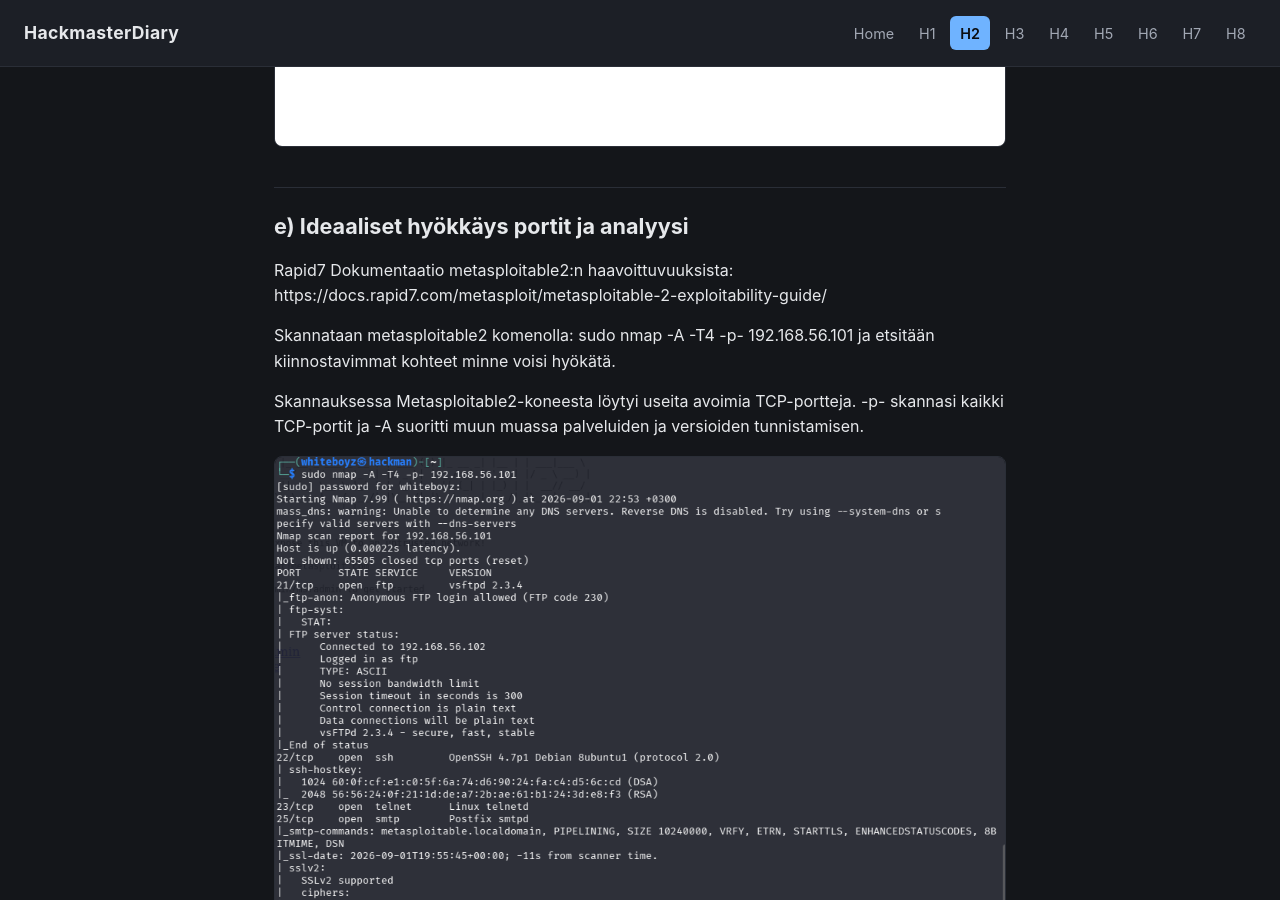
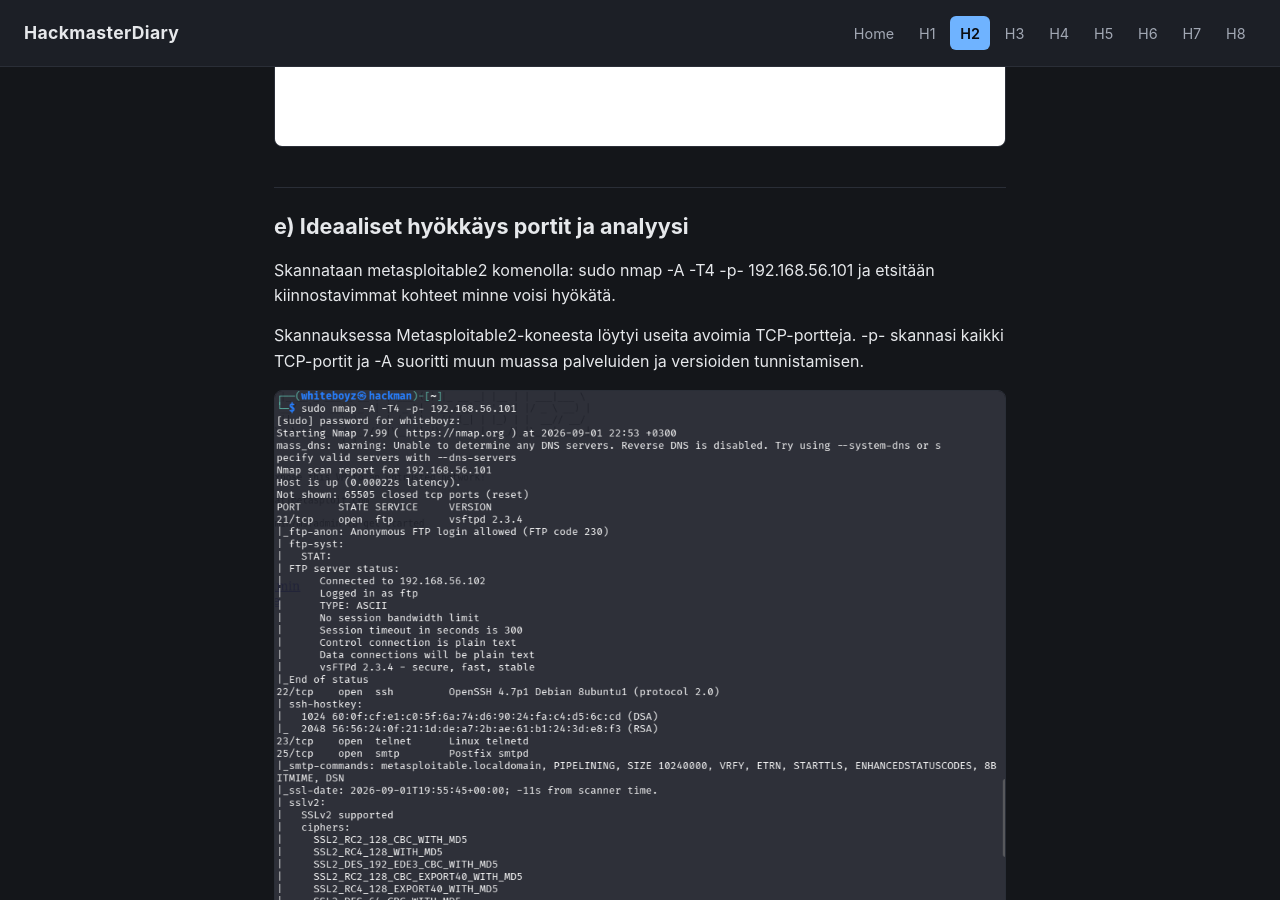
Before and after one commit to boyzcodez/HackmasterDiary, a Jekyll site: the page built from h2.md, in a window 1280 px wide and 900 px high, scrolled down 5448 px. Built offline with Jekyll 4.4.1, drawn with Linux system fonts in a browser that asks for light colours; some of the changed text lies outside the part shown.

Commit message:
h2 e) change

```diff
--- a/h2.md
+++ b/h2.md
@@ -58,7 +58,7 @@ Räätelööin virtualboxin asetuksia kali linuxille siten että siitä löytyy
 
 ![Description of the screenshot]({{ '/assets/h2_images/KaliNetworkAdapter2HostOnly.png' | relative_url }})
 
-Asetin Metasploitable2.n käyttämään vain virtuaaliverkkoa.
+Asetin Metasploitable2:n käyttämään vain virtuaaliverkkoa.
 
 ![Description of the screenshot]({{ '/assets/h2_images/MetasploitableSetup.png' | relative_url }})
 
@@ -118,8 +118,6 @@ Varmistetaan vielä selaimella, käyttämällä url:sa http://192.168.56.101 ett
 
 ## e) Ideaaliset hyökkäys portit ja analyysi
 
-Rapid7 Dokumentaatio metasploitable2:n haavoittuvuuksista: https://docs.rapid7.com/metasploit/metasploitable-2-exploitability-guide/
-
 Skannataan metasploitable2 komenolla: sudo nmap -A -T4 -p- 192.168.56.101 ja etsitään kiinnostavimmat kohteet minne voisi hyökätä.
 
 Skannauksessa Metasploitable2-koneesta löytyi useita avoimia TCP-portteja. -p- skannasi kaikki TCP-portit ja -A suoritti muun muassa palveluiden ja versioiden tunnistamisen.
```
